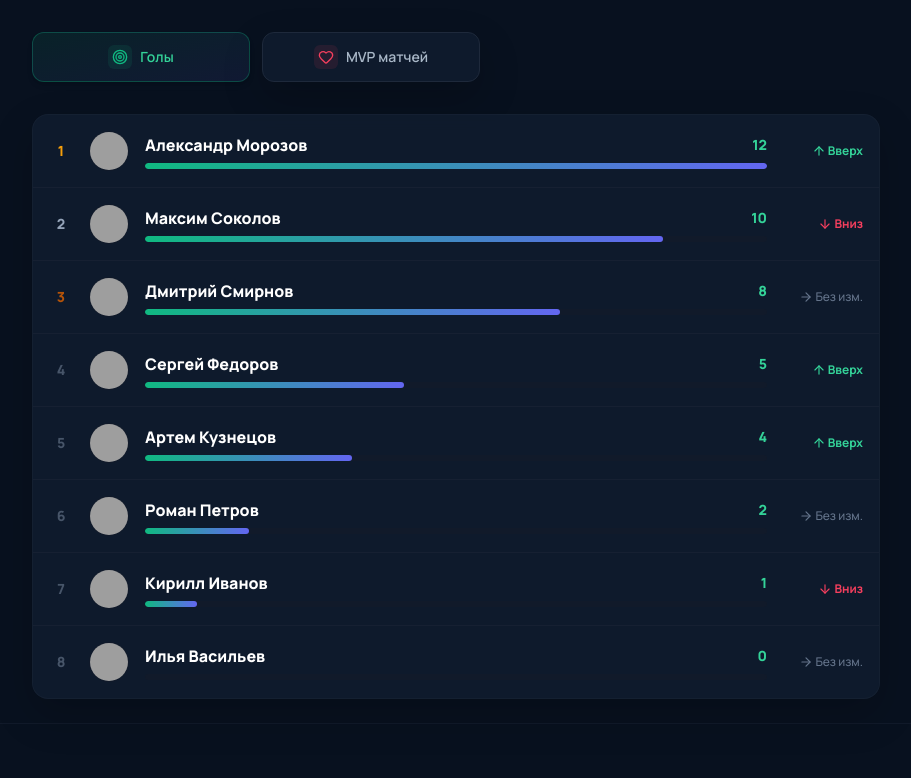
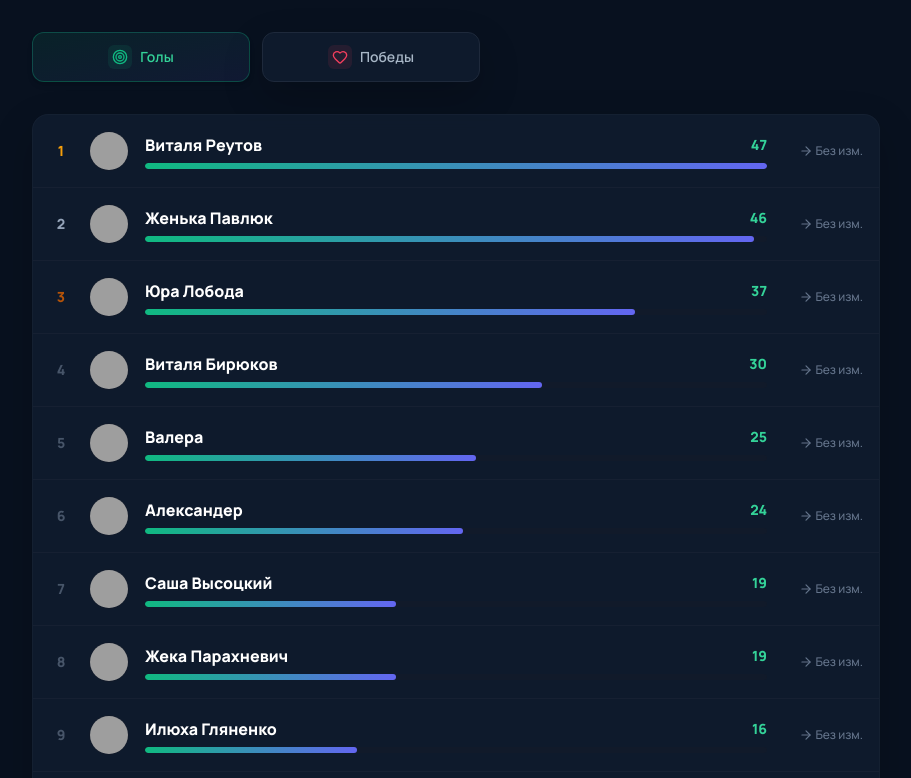
Before and after one commit to Vitaliknsk/fc-, a React (Vite) app: page / in a window 1280 px wide. Shown: the part 880-1658 px from the top of the page, without its empty margins (184-1095 px from the left). Built offline with nearby package versions, Linux system fonts and the light colour scheme; grey boxes are pictures that could not be loaded; a web font is replaced by a local one.

Commit message:
Replace demo roster with GLMF players

```diff
--- a/src/App.jsx
+++ b/src/App.jsx
@@ -20,6 +20,7 @@ import {
 } from './data/mockData';
 
 export default function App() {
+  const rosterVersion = 'glmfr-roster-2026-07';
   // Tabs & Settings State
   const [activeTab, setActiveTab] = React.useState('home');
   const [darkMode, setDarkMode] = React.useState(true);
@@ -40,7 +41,8 @@ export default function App() {
   const [players, setPlayers] = React.useState(() => {
     try {
       const saved = localStorage.getItem('fc_players');
-      return saved ? JSON.parse(saved) : initialPlayers;
+      const savedVersion = localStorage.getItem('fc_rosterVersion');
+      return saved && savedVersion === rosterVersion ? JSON.parse(saved) : initialPlayers;
     } catch (e) {
       return initialPlayers;
     }
@@ -67,7 +69,8 @@ export default function App() {
   const [polls, setPolls] = React.useState(() => {
     try {
       const saved = localStorage.getItem('fc_polls');
-      return saved ? JSON.parse(saved) : initialPolls;
+      const savedVersion = localStorage.getItem('fc_rosterVersion');
+      return saved && savedVersion === rosterVersion ? JSON.parse(saved) : initialPolls;
     } catch (e) {
       return initialPolls;
     }
@@ -82,6 +85,7 @@ export default function App() {
   // Sync state changes with localStorage
   React.useEffect(() => {
     localStorage.setItem('fc_players', JSON.stringify(players));
+    localStorage.setItem('fc_rosterVersion', rosterVersion);
     // If current user details change, sync it too
     if (currentUser) {
       const updatedUser = players.find(p => p.id === currentUser.id);
@@ -89,7 +93,7 @@ export default function App() {
         setCurrentUser(updatedUser);
       }
     }
-  }, [players]);
+  }, [players, rosterVersion]);
 
   React.useEffect(() => {
     if (currentUser) {
--- a/src/components/Chat.jsx
+++ b/src/components/Chat.jsx
@@ -3,9 +3,9 @@ import { Send, SendHorizontal, MessageSquare, Info, Star } from 'lucide-react';
 
 export default function Chat({ players }) {
   const [messages, setMessages] = React.useState([
-    { id: 1, senderName: "Александр Морозов", senderAvatar: "https://images.unsplash.com/photo-1500648767791-00dcc994a43e?w=150&auto=format&fit=crop&q=80", text: "Привет всем! В среду тренировка в силе?", time: "18:24", self: false },
-    { id: 2, senderName: "Дмитрий Смирнов", senderAvatar: "https://images.unsplash.com/photo-1535713875002-d1d0cf377fde?w=150&auto=format&fit=crop&q=80", text: "Привет! Да, капитан сказал собираемся в 19:30. Поле забронировано.", time: "18:26", self: false },
-    { id: 3, senderName: "Илья Васильев", senderAvatar: "https://images.unsplash.com/photo-1506794778202-cad84cf45f1d?w=150&auto=format&fit=crop&q=80", text: "Я буду. Форму берем зеленую или белую?", time: "18:30", self: false },
+    { id: 1, senderName: "Виталя Реутов", senderAvatar: "https://api.dicebear.com/9.x/initials/svg?seed=%D0%92%D0%B8%D1%82%D0%B0%D0%BB%D1%8F%20%D0%A0%D0%B5%D1%83%D1%82%D0%BE%D0%B2", text: "Привет всем! В среду тренировка в силе?", time: "18:24", self: false },
+    { id: 2, senderName: "Женька Павлюк", senderAvatar: "https://api.dicebear.com/9.x/initials/svg?seed=%D0%96%D0%B5%D0%BD%D1%8C%D0%BA%D0%B0%20%D0%9F%D0%B0%D0%B2%D0%BB%D1%8E%D0%BA", text: "Привет! Да, капитан сказал собираемся в 19:30. Поле забронировано.", time: "18:26", self: false },
+    { id: 3, senderName: "Юра Лобода", senderAvatar: "https://api.dicebear.com/9.x/initials/svg?seed=%D0%AE%D1%80%D0%B0%20%D0%9B%D0%BE%D0%B1%D0%BE%D0%B4%D0%B0", text: "Я буду. Форму берем зеленую или белую?", time: "18:30", self: false },
     { id: 4, senderName: "Капитан", senderAvatar: "https://images.unsplash.com/photo-1522075469751-3a6694fb2f61?w=150&auto=format&fit=crop&q=80", text: "Берем зеленую! И не забывайте сдавать взносы за прошлый матч.", time: "18:32", self: false },
   ]);
 
@@ -21,7 +21,7 @@ export default function Chat({ players }) {
       ...messages,
       {
         id: Date.now(),
-        senderName: activePlayer?.name || "Александр Морозов",
+        senderName: activePlayer?.name || "Виталя Реутов",
         senderAvatar: activePlayer?.avatar || "https://images.unsplash.com/photo-1500648767791-00dcc994a43e?w=150&auto=format&fit=crop&q=80",
         text: inputVal,
         time: new Date().toLocaleTimeString('ru-RU', { hour: '2-digit', minute: '2-digit' }),
--- a/src/components/Leaderboard.jsx
+++ b/src/components/Leaderboard.jsx
@@ -3,11 +3,11 @@ import { ArrowUp, ArrowDown, ArrowRight, Target, Heart } from 'lucide-react';
 import { motion } from 'framer-motion';
 
 export default function Leaderboard({ players }) {
-  const [metric, setMetric] = React.useState('goals'); // goals, mvp
+  const [metric, setMetric] = React.useState('goals');
 
   const metrics = [
     { id: 'goals', label: 'Голы', icon: Target, color: 'text-emerald-500 bg-emerald-500/10' },
-    { id: 'mvp', label: 'MVP матчей', icon: Heart, color: 'text-rose-500 bg-rose-500/10' },
+    { id: 'wins', label: 'Победы', icon: Heart, color: 'text-rose-500 bg-rose-500/10' },
   ];
 
   // Calculate values based on selected metric
@@ -15,8 +15,8 @@ export default function Leaderboard({ players }) {
     switch (metricId) {
       case 'goals':
         return player.stats.goals;
-      case 'mvp':
-        return player.stats.mvp;
+      case 'wins':
+        return player.stats.wins;
       default:
         return 0;
     }
--- a/src/components/Roster.jsx
+++ b/src/components/Roster.jsx
@@ -5,7 +5,7 @@ import { motion } from 'framer-motion';
 export default function Roster({ players }) {
   const [filter, setFilter] = React.useState('Все');
 
-  const positions = ['Все', 'Вратарь', 'Защитник', 'Полузащитник', 'Нападающий'];
+  const positions = ['Все', ...new Set(players.map(player => player.position))];
 
   const filteredPlayers = filter === 'Все'
     ? players
@@ -105,8 +105,8 @@ export default function Roster({ players }) {
                   <Award className="w-3.5 h-3.5" />
                 </div>
                 <div>
-                  <p className="text-[10px] text-slate-400 dark:text-slate-500 font-semibold uppercase">Пасы</p>
-                  <p className="text-sm font-bold text-slate-800 dark:text-slate-100">{player.stats.assists}</p>
+                  <p className="text-[10px] text-slate-400 dark:text-slate-500 font-semibold uppercase">Победы</p>
+                  <p className="text-sm font-bold text-slate-800 dark:text-slate-100">{player.stats.wins}</p>
                 </div>
               </div>
 
@@ -115,8 +115,8 @@ export default function Roster({ players }) {
                   <Clock className="w-3.5 h-3.5" />
                 </div>
                 <div>
-                  <p className="text-[10px] text-slate-400 dark:text-slate-500 font-semibold uppercase">Минуты</p>
-                  <p className="text-sm font-bold text-slate-800 dark:text-slate-100">{player.stats.minutes}'</p>
+                  <p className="text-[10px] text-slate-400 dark:text-slate-500 font-semibold uppercase">Голов/матч</p>
+                  <p className="text-sm font-bold text-slate-800 dark:text-slate-100">{player.stats.goalsPerMatch}</p>
                 </div>
               </div>
             </div>
--- a/src/data/mockData.js
+++ b/src/data/mockData.js
@@ -1,192 +1,43 @@
 // Начальные данные для ГЛМФ
 
 export const initialPlayers = [
-  {
-    id: "p1",
-    name: "Александр Морозов",
-    number: 10,
-    position: "Нападающий",
-    avatar: "https://images.unsplash.com/photo-1500648767791-00dcc994a43e?w=150&auto=format&fit=crop&q=80",
-    initialBalance: 1500, // Начальный баланс в рублях
-    stats: {
-      goals: 12,
-      assists: 8,
-      matchesPlayed: 14,
-      minutes: 1120,
-      mvp: 4,
-      yellowCards: 1,
-      redCards: 0
-    },
-    rankChanges: {
-      goals: "up", // up, down, flat
-      assists: "flat",
-      points: "up",
-      attendance: "flat"
-    }
-  },
-  {
-    id: "p2",
-    name: "Дмитрий Смирнов",
-    number: 7,
-    position: "Полузащитник",
-    avatar: "https://images.unsplash.com/photo-1535713875002-d1d0cf377fde?w=150&auto=format&fit=crop&q=80",
-    initialBalance: 800,
-    stats: {
-      goals: 8,
-      assists: 11,
-      matchesPlayed: 15,
-      minutes: 1250,
-      mvp: 3,
-      yellowCards: 2,
-      redCards: 0
-    },
-    rankChanges: {
-      goals: "flat",
-      assists: "up",
-      points: "up",
-      attendance: "up"
-    }
-  },
-  {
-    id: "p3",
-    name: "Максим Соколов",
-    number: 9,
-    position: "Нападающий",
-    avatar: "https://images.unsplash.com/photo-1599566150163-29194dcaad36?w=150&auto=format&fit=crop&q=80",
-    initialBalance: -200, // Пример долга
-    stats: {
-      goals: 10,
-      assists: 3,
-      matchesPlayed: 12,
-      minutes: 980,
-      mvp: 2,
-      yellowCards: 0,
-      redCards: 0
-    },
-    rankChanges: {
-      goals: "down",
-      assists: "down",
-      points: "down",
-      attendance: "down"
-    }
-  },
-  {
-    id: "p4",
-    name: "Артем Кузнецов",
-    number: 8,
-    position: "Полузащитник",
-    avatar: "https://images.unsplash.com/photo-1507003211169-0a1dd7228f2d?w=150&auto=format&fit=crop&q=80",
-    initialBalance: 2000,
-    stats: {
-      goals: 4,
-      assists: 7,
-      matchesPlayed: 15,
-      minutes: 1300,
-      mvp: 1,
-      yellowCards: 3,
-      redCards: 0
-    },
-    rankChanges: {
-      goals: "up",
-      assists: "flat",
-      points: "flat",
-      attendance: "up"
-    }
-  },
-  {
-    id: "p5",
-    name: "Роман Петров",
-    number: 4,
-    position: "Защитник",
-    avatar: "https://images.unsplash.com/photo-1472099645785-5658abf4ff4e?w=150&auto=format&fit=crop&q=80",
-    initialBalance: 1200,
-    stats: {
-      goals: 2,
-      assists: 3,
-      matchesPlayed: 15,
-      minutes: 1350,
-      mvp: 2,
-      yellowCards: 4,
-      redCards: 1
-    },
-    rankChanges: {
-      goals: "flat",
-      assists: "up",
-      points: "flat",
-      attendance: "up"
-    }
-  },
-  {
-    id: "p6",
-    name: "Кирилл Иванов",
-    number: 5,
-    position: "Защитник",
-    avatar: "https://images.unsplash.com/photo-1519085360753-af0119f7cbe7?w=150&auto=format&fit=crop&q=80",
-    initialBalance: -800, // Пример долга
-    stats: {
-      goals: 1,
-      assists: 2,
-      matchesPlayed: 13,
-      minutes: 1100,
-      mvp: 0,
-      yellowCards: 5,
-      redCards: 0
-    },
-    rankChanges: {
-      goals: "down",
-      assists: "flat",
-      points: "down",
-      attendance: "down"
-    }
-  },
-  {
-    id: "p7",
-    name: "Илья Васильев",
-    number: 1,
-    position: "Вратарь",
-    avatar: "https://images.unsplash.com/photo-1506794778202-cad84cf45f1d?w=150&auto=format&fit=crop&q=80",
-    initialBalance: 500,
-    stats: {
-      goals: 0,
-      assists: 1,
-      matchesPlayed: 16,
-      minutes: 1440,
-      mvp: 2,
-      yellowCards: 0,
-      redCards: 0
-    },
-    rankChanges: {
-      goals: "flat",
-      assists: "flat",
-      points: "flat",
-      attendance: "up"
-    }
-  },
-  {
-    id: "p8",
-    name: "Сергей Федоров",
-    number: 17,
-    position: "Полузащитник",
-    avatar: "https://images.unsplash.com/photo-1522075469751-3a6694fb2f61?w=150&auto=format&fit=crop&q=80",
-    initialBalance: 0,
-    stats: {
-      goals: 5,
-      assists: 4,
-      matchesPlayed: 10,
-      minutes: 680,
-      mvp: 1,
-      yellowCards: 1,
-      redCards: 0
-    },
-    rankChanges: {
-      goals: "up",
-      assists: "up",
-      points: "up",
-      attendance: "flat"
-    }
-  }
-];
-
+  ["Виталя Реутов", 47, 7, 2, 29, 0, 0, 6.7, 16],
+  ["Женька Павлюк", 46, 7, 6, 86, 0, 0, 6.5, 10],
+  ["Юра Лобода", 37, 7, 5, 71, 0, 0, 5.2, 10],
+  ["Виталя Бирюков", 30, 9, 7, 78, 1, 0, 3.3, 7],
+  ["Валера", 25, 9, 5, 56, 0, 0, 2.7, 6],
+  ["Александер", 24, 9, 6, 67, 1, 0, 2.6, 6],
+  ["Саша Высоцкий", 19, 9, 5, 56, 1, 0, 2.1, 5],
+  ["Жека Парахневич", 19, 6, 2, 33, 0, 0, 3.1, 5],
+  ["Илюха Гляненко", 16, 6, 2, 33, 0, 0, 2.6, 6],
+  ["Костян", 14, 7, 3, 43, 0, 1, 2, 4],
+  ["Рома Павлюк", 14, 6, 2, 33, 0, 1, 2.3, 7],
+  ["Андрюха Колчак", 11, 6, 3, 50, 0, 0, 1.8, 7],
+  ["Саня Чуба", 11, 5, 4, 80, 1, 0, 2.2, 4],
+  ["Леха 20 лет футбола", 10, 2, 0, 0, 0, 1, 5, 6],
+  ["Кузя", 9, 7, 3, 43, 0, 0, 1.2, 3],
+  ["Игорь", 8, 2, 1, 50, 0, 0, 4, 5],
+  ["Артём", 7, 4, 0, 0, 2, 0, 1.7, 3],
+  ["Алыча", 4, 1, 1, 100, 0, 0, 4, 4],
+  ["Гена", 3, 2, 1, 50, 0, 0, 1.5, 3],
+  ["Гога", 2, 4, 1, 25, 0, 1, 0.5, 2],
+  ["Муля Кирилл", 2, 2, 0, 0, 0, 0, 1, 1],
+  ["Джамал", 2, 2, 2, 100, 0, 0, 1, 2],
+  ["Женя Ухо", 1, 2, 1, 50, 0, 0, 0.5, 1],
+  ["Никита Обухов", 1, 1, 0, 0, 0, 0, 1, 1],
+  ["Саня Вареный", 1, 1, 0, 0, 0, 0, 1, 1],
+  ["Саня Брат Игоря", 1, 1, 1, 100, 0, 0, 1, 1],
+  ["Витя Матвеев", 0, 1, 0, 0, 0, 0, 0, 0],
+].map(([name, goals, matchesPlayed, wins, winRate, ownGoals, redCards, goalsPerMatch, maxGoals], index) => ({
+  id: `p${index + 1}`,
+  name,
+  number: index + 1,
+  position: "Игрок",
+  avatar: `https://api.dicebear.com/9.x/initials/svg?seed=${encodeURIComponent(name)}&backgroundColor=0f766e,0e7490,1e3a8a`,
+  initialBalance: 0,
+  stats: { goals, matchesPlayed, wins, winRate, ownGoals, redCards, goalsPerMatch, maxGoals, assists: 0, minutes: matchesPlayed * 60, mvp: 0, yellowCards: 0 },
+  rankChanges: { goals: "flat", assists: "flat", points: "flat", attendance: "flat" },
+}));
 export const initialEvents = [
   {
     id: "ev1",
@@ -281,9 +132,9 @@ export const initialPolls = [
     title: "Лучший игрок матча против ФК Вымпел",
     description: "Голосуем за лучшего игрока прошедшей игры. Наша победа 3:1!",
     options: [
-      { text: "Александр Морозов (1 гол, 1 ассист)", votes: ["p2", "p4", "p5", "p7"] },
-      { text: "Дмитрий Смирнов (2 ассиста)", votes: ["p1", "p3", "p8"] },
-      { text: "Илья Васильев (серия сейвов)", votes: ["p6"] }
+      { text: "Виталя Реутов", votes: ["p2", "p4", "p5", "p7"] },
+      { text: "Женька Павлюк", votes: ["p1", "p3", "p8"] },
+      { text: "Юра Лобода", votes: ["p6"] }
     ],
     deadline: "2026-07-10T23:59:59",
     anonymous: false,
@@ -323,7 +174,7 @@ export const initialNews = [
     id: "n1",
     title: "Уверенная победа над ФК Вымпел 3:1!",
     summary: "В напряженном матче 14-го тура наша команда завоевала важнейшие три очка.",
-    content: "ГЛМФ провела одну из лучших игр в этом сезоне. С самого начала матча мы захватили инициативу. На 12-й минуте Александр Морозов открыл счет красивым ударом в девятку после паса Дмитрия Смирнова. Во втором тайме соперник сравнял счет с пенальти, но дубль Максима Соколова принес нам заслуженную победу. Спасибо болельщикам за поддержку!",
+    content: "ГЛМФ провела одну из лучших игр в этом сезоне. С самого начала матча команда захватила инициативу, а во втором тайме закрепила преимущество. Спасибо игрокам и болельщикам за поддержку!",
     date: "2026-06-28",
     image: "https://images.unsplash.com/photo-1508098682722-e99c43a406b2?w=600&auto=format&fit=crop&q=80"
   },
@@ -338,10 +189,10 @@ export const initialNews = [
 ];
 
 export const initialMatches = [
-  { id: "m1", opponent: "ФК Вымпел", date: "2026-06-28T10:00:00", type: "Чемпионат ЛФЛ", score: "3:1", status: "completed", home: true, ourGoals: "Морозов 12', Соколов 64', 78'" },
+  { id: "m1", opponent: "ФК Вымпел", date: "2026-06-28T10:00:00", type: "Чемпионат ЛФЛ", score: "3:1", status: "completed", home: true, ourGoals: "ГЛМФ — 3 гола" },
   { id: "m2", opponent: "ФК Штурм", date: "2026-07-12T11:00:00", type: "Чемпионат ЛФЛ", score: null, status: "upcoming", home: false, ourGoals: null },
   { id: "m3", opponent: "ФК Прогресс", date: "2026-07-19T10:00:00", type: "Чемпионат ЛФЛ", score: null, status: "upcoming", home: true, ourGoals: null },
-  { id: "m4", opponent: "ФК Легион", date: "2026-06-21T12:30:00", type: "Товарищеский", score: "2:2", status: "completed", home: false, ourGoals: "Смирнов 34', Федоров 81'" }
+  { id: "m4", opponent: "ФК Легион", date: "2026-06-21T12:30:00", type: "Товарищеский", score: "2:2", status: "completed", home: false, ourGoals: "ГЛМФ — 2 гола" }
 ];
 
 export const teamAboutInfo = {
```
Also changed, not shown: 1 other file (tests, documents, lock files or other folders).
